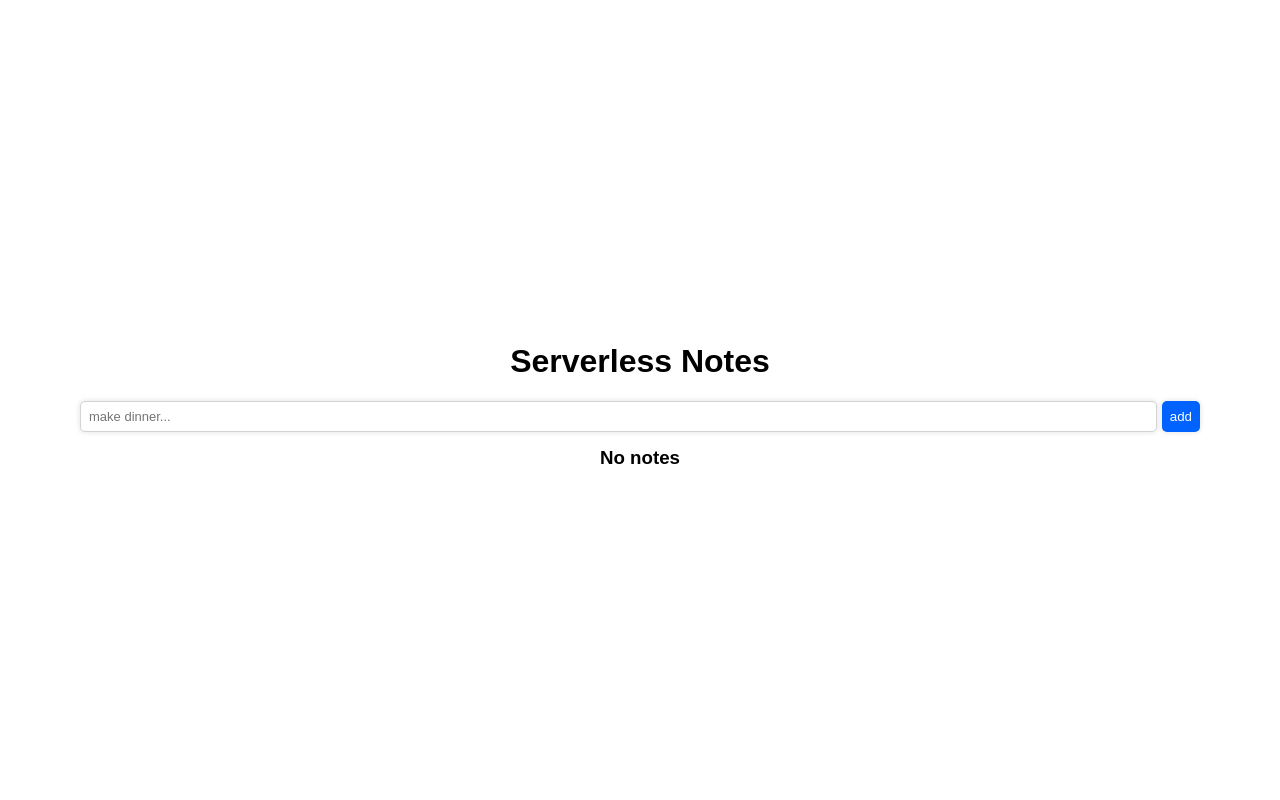
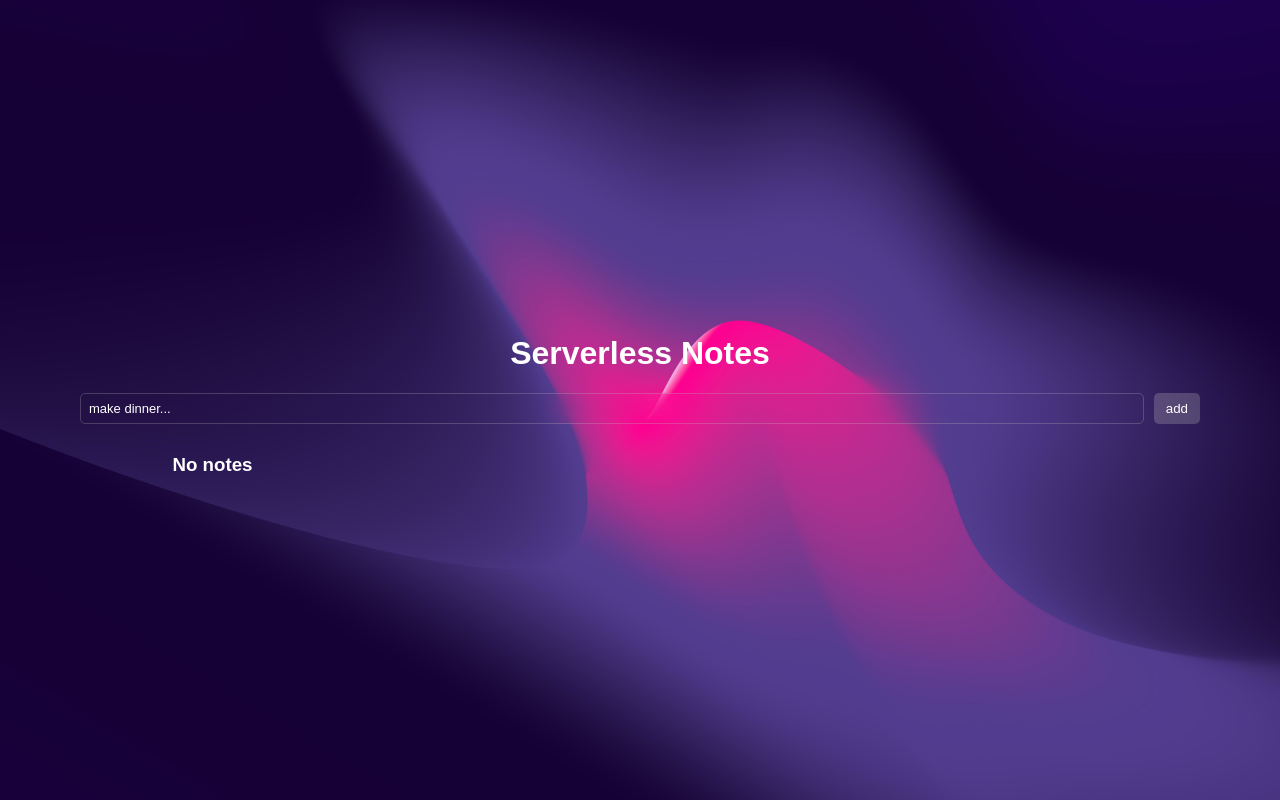
Before and after one commit to PaluskarAditya/react-notes, a React (Create React App) app: page / in a window 1280 px wide. Built offline with nearby package versions, Linux system fonts and the light colour scheme.

Commit message:
Styles changed

```diff
--- a/src/App.css
+++ b/src/App.css
@@ -1,35 +1,55 @@
 :root {
   --blue: rgb(0, 98, 255);
-  --border: 1px solid #d3d3d3;
+  --border: 1px solid rgba(194, 194, 194, 0.259);
   --radius: 5px;
-  --shadow: 0 0 4px 1px rgba(225, 225, 225, 0.75);
+  --shadow: 0 0 4px 1px rgba(225, 225, 225, 0.364);
+}
+
+h1 {
+  color: white;
 }
 
 .App {
   display: flex;
   justify-content: center;
   align-items: center;
+  position: relative;
   height: 100%;
   flex-direction: column;
   padding: 0px 80px;
   /* background: var(--blue); */
+  background: url('/public/bg.jpeg');
+  background-position: center;
+  background-size: cover;
+  background-repeat: no-repeat;
+}
+
+.no-notes {
+  display: flex;
+  justify-content: center;
+  align-items: center;
+  width: 100%;
 }
 
 .note {
   border: var(--border);
   padding: 4px;
-  margin: 5px 0px;
   border-radius: var(--radius);
   display: flex;
   justify-content: space-between;
   align-items: center;
-  background: white;
-  box-shadow: var(--shadow);
+  background: transparent;
+  /* box-shadow: var(--shadow); */
+  color: white;
+  backdrop-filter: blur(20px);
+  padding: 20px 20px;
+  height: 40px;
 }
 
 .note p {
   margin: 0;
   font-size: 13px;
+  cursor: pointer;
 }
 
 .note:first-of-type {
@@ -39,7 +59,15 @@
 .notes {
   /* max-width: 250px; */
   width: 100%;
-  text-align: center;
+  display: grid;
+  grid-template-columns: 1fr 1fr 1fr 1fr;
+  justify-items: stretch;
+  align-items: center;
+  place-content: center;
+  color: white !important;
+  row-gap: 20px;
+  column-gap: 20px;
+  margin-top: 15px;
 }
 
 .inp-grp {
@@ -50,30 +78,52 @@
   justify-content: space-between;
 }
 
+.actions {
+  display: flex;
+  justify-content: space-between;
+  align-items: center;
+}
+
 .inp-grp button, .actions button, .edit button {
   cursor: pointer;
-  background: var(--blue);
+  background: rgba(194, 194, 194, 0.259);
   color: white;
   border-radius: var(--radius);
   border: none;
-  padding: 4px 8px;
+  padding: 4px 12px;
 }
 
 .inp-grp button {
-  box-shadow: var(--shadow);
+  padding: 4px 12px;
+}
+
+.actions button:first-of-type {
+  margin-right: 5px;
+}
+
+.inp-grp button {
+  /* box-shadow: var(--shadow); */
 }
 
 .inp-grp input {
-  margin-right: 5px;
+  margin-right: 10px;
+  backdrop-filter: blur(12px);
   width: 100%;
   padding: 7px 8px;
   font-size: 13px;
-  border: var(--border);
+  border: 1px solid rgba(194, 194, 194, 0.259);
   border-radius: var(--radius);
-  box-shadow: var(--shadow);
+  /* box-shadow: var(--shadow); */
+  background: transparent;
+  color: white;
+  outline: none;
 }
 
-.actions button:first-of-type, .edit-div button:first-of-type {
+.inp-grp input::placeholder {
+  color: white;
+}
+
+.edit-div button:first-of-type {
   margin-right: 5px;
 }
 
@@ -86,6 +136,7 @@
   display: flex;
   justify-content: center;
   align-items: center;
+  margin-right: 10px;
 }
 
 .info input {
@@ -103,10 +154,11 @@
   left: 0;
   right: 0;
   bottom: 0;
-  background: rgba(0, 0, 0, 0.75);
+  /* background: rgba(0, 0, 0, 0.55); */
   justify-content: center;
   align-items: center;
   flex-direction: column;
+  backdrop-filter: blur(5px);
 }
 
 @media (max-width: 375px) {
@@ -125,13 +177,15 @@
 }
 
 .edit {
-  background: white;
+  background: transparent;
   border-radius: var(--radius);
-  padding: 10px;
+  padding: 20px;
   display: flex;
   justify-content: center;
   align-items: center;
   flex-direction: column;
+  border: var(--border);
+  background: rgba(0, 0, 0, 0.55);;
 }
 
 .edit input {
@@ -140,6 +194,8 @@
   border: var(--border);
   border-radius: var(--radius);
   padding: 4px;
+  background: rgba(194, 194, 194, 0.259);
+  color: white;
 }
 
 h3 {
--- /dev/null
+++ b/src/components/EditNote.jsx
@@ -0,0 +1,17 @@
+import React from 'react'
+
+export default function EditNote({ curr, setCurr, save }) {
+  return (
+    <div id='modal'>
+      <div className='edit'>
+        <div className='inp-div'>
+          <input value={curr.text} onChange={e => setCurr({ ...curr, text: e.target.value })} />
+        </div>
+        <div className='edit-div'>
+          <button onClick={() => save(curr.id)}>save</button>
+          <button onClick={() => document.getElementById('modal').style.display = "none"}>close</button>
+        </div>
+      </div>
+    </div>
+  )
+}
--- a/src/components/Note.jsx
+++ b/src/components/Note.jsx
@@ -1,4 +1,5 @@
 import React from 'react'
+import EditNote from './EditNote'
 
 export default function Note({ toggle, edit, del, setCurr, save, el, curr }) {
   return (
@@ -10,17 +11,6 @@ export default function Note({ toggle, edit, del, setCurr, save, el, curr }) {
         <button onClick={() => edit(el)}>edit</button>
         <button onClick={() => del(el.id)}>delete</button>
       </div>
-      <div id='modal'>
-        <div className='edit'>
-          <div className='inp-div'>
-            <input value={curr.text} onChange={e => setCurr({ ...curr, text: e.target.value })} />
-          </div>
-          <div className='edit-div'>
-            <button onClick={() => save(curr.id)}>save</button>
-            <button onClick={() => document.getElementById('modal').style.display = "none"}>close</button>
-          </div>
-        </div>
-      </div>
     </div>
   )
 }
--- a/src/components/Notes.jsx
+++ b/src/components/Notes.jsx
@@ -1,12 +1,14 @@
 import React from 'react'
 import Note from './Note'
+import EditNote from './EditNote'
 
 export default function Notes({ notes, edit, save, toggle, del, curr, setCurr }) {
   return (
     <div className='notes'>
       {
-        notes?.length > 0 ? notes?.map(el =><Note key={el.id} toggle={toggle} edit={edit} del={del} setCurr={setCurr} save={save} el={el} curr={curr} /> ) : <h3>No notes</h3>
+        notes?.length > 0 ? notes?.map(el =><Note key={el.id} toggle={toggle} edit={edit} del={del} setCurr={setCurr} save={save} el={el} curr={curr} /> ) : <div className='no-notes'><h3>No notes</h3></div>
       }
+      <EditNote curr={curr} setCurr={setCurr} save={save} />
     </div>
   )
 }
```
Also changed, not shown: public/bg.jpeg (added).
